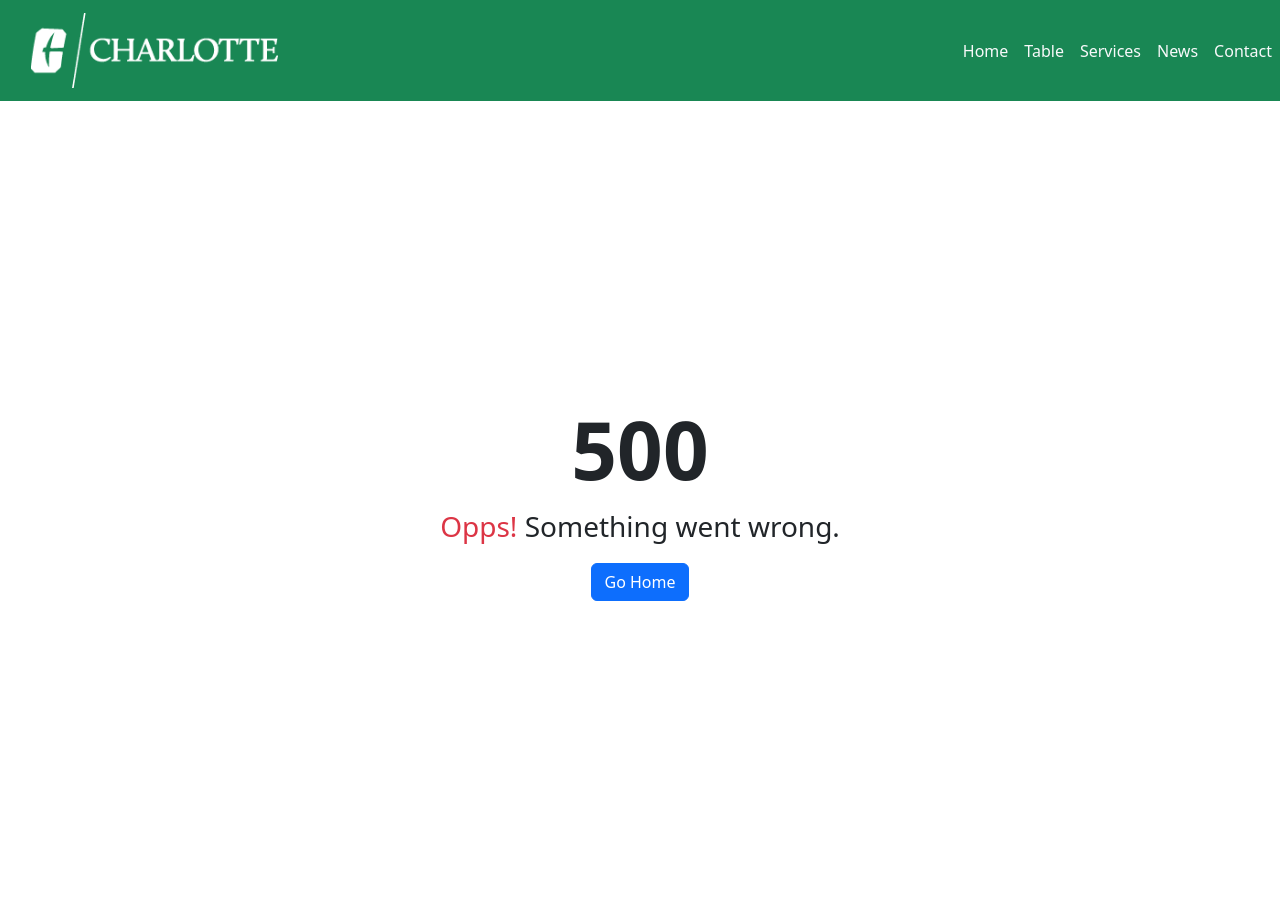
After one commit to aeltoham/4155-Group5, a Flask app: template templates/500.html in a window 1280 px wide. The commit adds this page. Run offline with Flask 3, Linux system fonts and the light colour scheme; the template is opened without the code that fills it, so the values that code supplies are empty.

Commit message:
update for error handling

```diff
--- a/app.py
+++ b/app.py
@@ -1,5 +1,5 @@
 # importing flask
-from flask import Flask, render_template
+from flask import Flask, render_template,abort
 
 # importing pandas module
 import pandas as pd
@@ -22,6 +22,14 @@ def table():
 
     return render_template('table.html', tables=[data.to_html(classes='table')], titles=[''])
 
+@app.errorhandler(404)
+def page_not_found(e):
+    return render_template("404.html")
+
+@app.errorhandler(500)
+def page_not_found(e):
+    return render_template("500.html", error = e)
+
 
 if __name__ == "__main__":
     app.run(host="localhost", port=int("5000"))
--- /dev/null
+++ b/templates/500.html
@@ -0,0 +1,13 @@
+{% extends 'layout.html' %}
+{% block content %}
+<div class="d-flex align-items-center justify-content-center vh-100">
+    <div class="text-center">
+        <h1 class="display-1 fw-bold">500</h1>
+        <p class="fs-3"> <span class="text-danger">Opps!</span> Something went wrong.</p>
+        <p class="lead">
+            {{error}}
+          </p>
+        <a href="/" class="btn btn-primary">Go Home</a>
+    </div>
+</div>
+{% endblock %}
--- a/templates/table.html
+++ b/templates/table.html
@@ -1,11 +1,9 @@
 {% extends 'layout.html' %}
 {% block content %}
 		<div align="center">
-
 			<!--Displaying the converted table-->
 				{% for table in tables %}
 				{{ table|safe }}
 				{% endfor %}
-
 		</div>
 {% endblock %}
```
Also changed, not shown: templates/404.html (added, +13 -0 lines).
